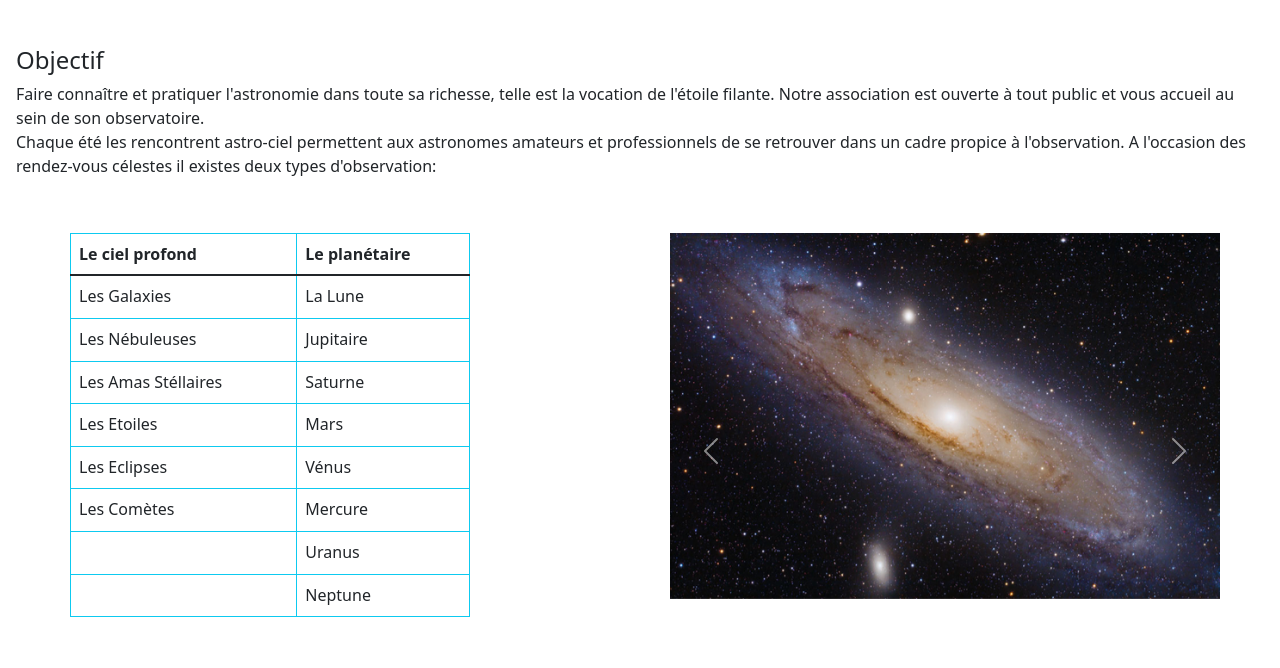
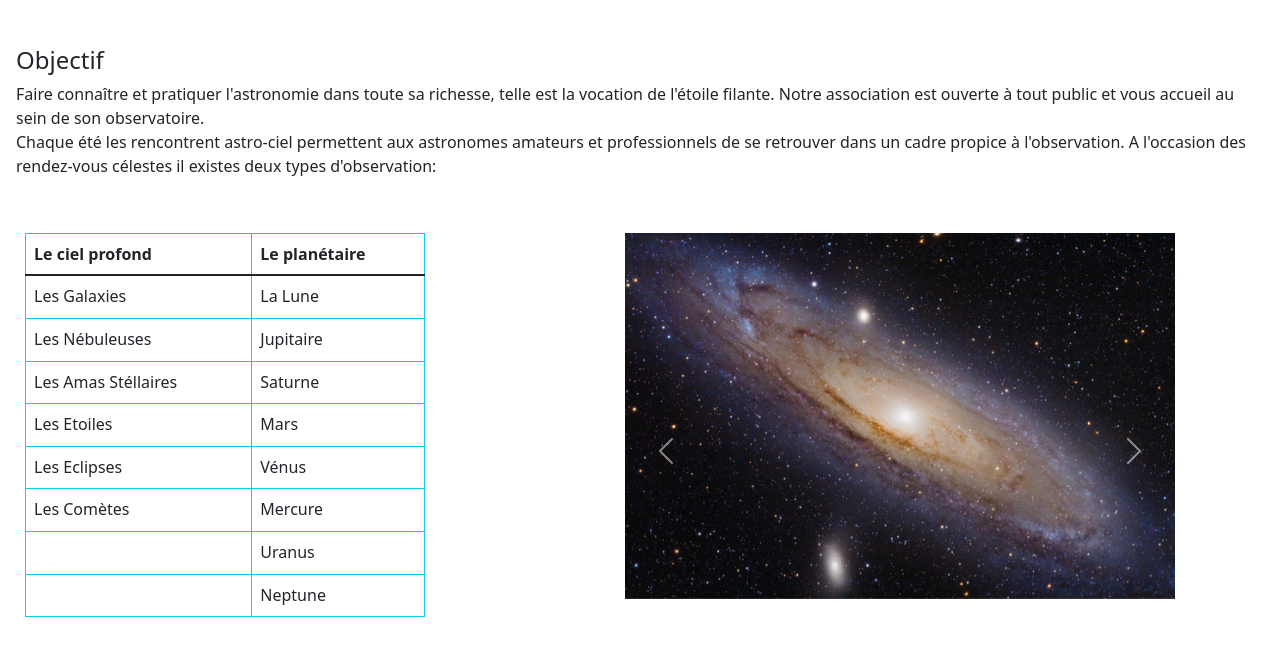
Before and after one commit to chapiechapo/Etoile-filante, a PHP site: page /acceuil.html in a window 1280 px wide. Shown: the part 1160-1828 px from the top of the page. Run offline with PHP 8.4, Linux system fonts and the light colour scheme.

Commit message:
responsive page et tableau

```diff
--- a/acceuil.html
+++ b/acceuil.html
@@ -145,7 +145,7 @@
         </div>
         <br />
         <div class="ensemble col-12 col-sm-12 col-md-12 col-xl-12">
-          <div class="tableau">
+          <div class="tableau table-responsive xm-3 sm-3 md-4 lg-6 xl-6">
             <table class="table table-bordered border-info" style="max-width: 25rem">
               <thead>
                 <tr>
@@ -189,50 +189,50 @@
               </tbody>
             </table>
           </div>
-          <div class="caroussel col-12 col-sm-12 col-md-12 col-xl-12">
+          <div class="caroussel col-3 col-sm-3 col-md-4 col-lg-6 col-xl-6  ">
             <div id="carouselExampleControlsNoTouching" class="carousel slide" data-bs-touch="false" data-bs-interval="false">
               <div class="carousel-inner">
-                <div class="carousel-item active">
-                  <img src="PHOTOS\Galaxie.jpg" class="d-block w-100" alt="galaxie" title="Galaxie">
+                <div class="carousel-item">
+                  <img src="PHOTOS\nébuleuse.jpg" class="d-block w-100 img-fluid" alt="nébuleuse" title="Nébuleuse">
+                </div>
+                <div class="carousel-item">
+                  <img src="PHOTOS\mercure.jpg" class="d-block w-100 img-fluid" alt="mercure" title="Mercure">
+                </div>
+                <div class="carousel-item">
+                  <img src="PHOTOS\saturne.jpg" class="d-block w-100" alt="saturne" title="Saturne">
                 </div>
                 <div class="carousel-item">
                   <img src="PHOTOS\lune.jpg" class="d-block w-100" alt="lune" title="lune">
                 </div>
                 <div class="carousel-item">
-                  <img src="PHOTOS\nébuleuse.jpg" class="d-block w-100" alt="nébuleuse" title="Nébuleuse">
+                  <img src="PHOTOS\comete.jpg" class="d-block w-100" alt="comète" title="Comète">
+                </div>
+                <div class="carousel-item">
+                  <img src="PHOTOS\venus.jpg" class="d-block w-100" alt="venus" title="Vénus">
+                </div>
+                <div class="carousel-item">
+                  <img src="PHOTOS\uranus.jpg" class="d-block w-100" alt="uranus" title="Uranus">
+                </div>
+                <div class="carousel-item">
+                  <img src="PHOTOS\eclipse.jpg" class="d-block w-100" alt="éclipse" title="Eclipse">
+                </div>
+                <div class="carousel-item active">
+                  <img src="PHOTOS\Galaxie.jpg" class="d-block w-100" alt="galaxie" title="Galaxie">
+                </div>
+                <div class="carousel-item">
+                  <img src="PHOTOS\etoile.jpg" class="d-block w-100" alt="étoile" title="Etoile">
                 </div>
                 <div class="carousel-item">
                   <img src="PHOTOS\jupitaire.jpg" class="d-block w-100" alt="jupitaire" title="Jupitaire">
                 </div>
                 <div class="carousel-item">
-                  <img src="PHOTOS\amas stellaire.jpg" class="d-block w-100" alt="amas-stéllaire" title="Amas-stéllaire">
-                </div>
-                <div class="carousel-item">
-                  <img src="PHOTOS\saturne.jpg" class="d-block w-100" alt="saturne" title="Saturne">
-                </div>
-                <div class="carousel-item">
-                  <img src="PHOTOS\etoile.jpg" class="d-block w-100" alt="étoile" title="Etoile">
-                </div>
-                <div class="carousel-item">
                   <img src="PHOTOS\mars.jpg" class="d-block w-100" alt="mars" title="Mars">
                 </div>
                 <div class="carousel-item">
-                  <img src="PHOTOS\eclipse.jpg" class="d-block w-100" alt="éclipse" title="Eclipse">
+                  <img src="PHOTOS\neptune.jpg" class="d-block w-100" alt="neptune" title="Neptune">
                 </div>
                 <div class="carousel-item">
-                  <img src="PHOTOS\venus.jpg" class="d-block w-100" alt="Vénus" title="Vénus">
-                </div>
-                <div class="carousel-item">
-                  <img src="PHOTOS\comete.jpg" class="d-block w-100" alt="comète" title="Comète">
-                </div>
-                <div class="carousel-item">
-                  <img src="PHOTOS\mercure.jpg" class="d-block w-100" alt="mercure" title="Mercure">
-                </div>
-                <div class="carousel-item">
-                  <img src="PHOTOS\uranus.jpg" class="d-block w-100" alt="uranus" title="Uranus">
-                </div>
-                <div class="carousel-item">
-                  <img src="PHOTOS\neptune.jpg" class="d-block w-100" alt="neptune" title="Neptune">
+                  <img src="PHOTOS\amas stellaire.jpg" class="d-block w-100" alt="amas-stéllaire" title="Amas-stéllaire">
                 </div>
               </div>
               <button class="carousel-control-prev" type="button" data-bs-target="#carouselExampleControlsNoTouching" data-bs-slide="prev">
--- a/style.css
+++ b/style.css
@@ -34,7 +34,7 @@ h2 {
 }
 
 .tableau {
-  margin-left: 70px;
+  margin-left: 25px;
   margin-top: 15px;
   display: flex;
   margin-bottom: 35px;
```
